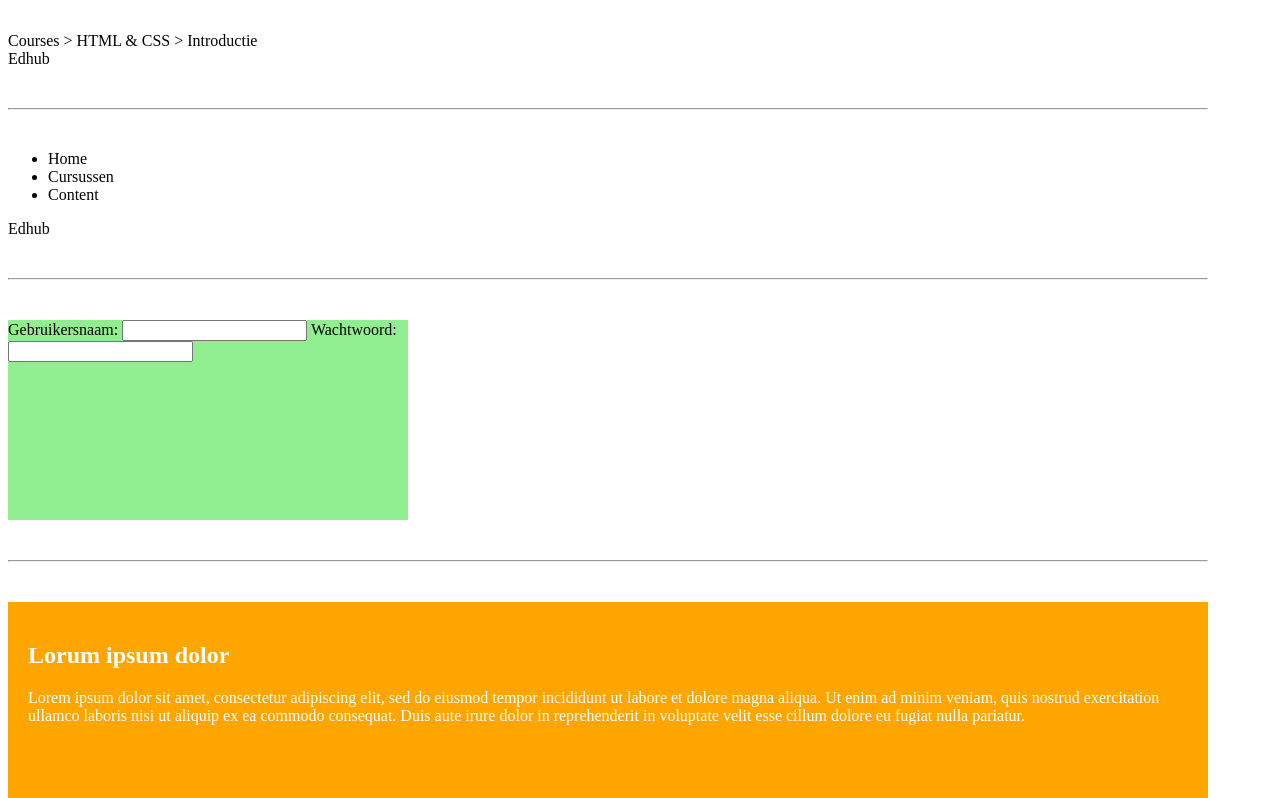
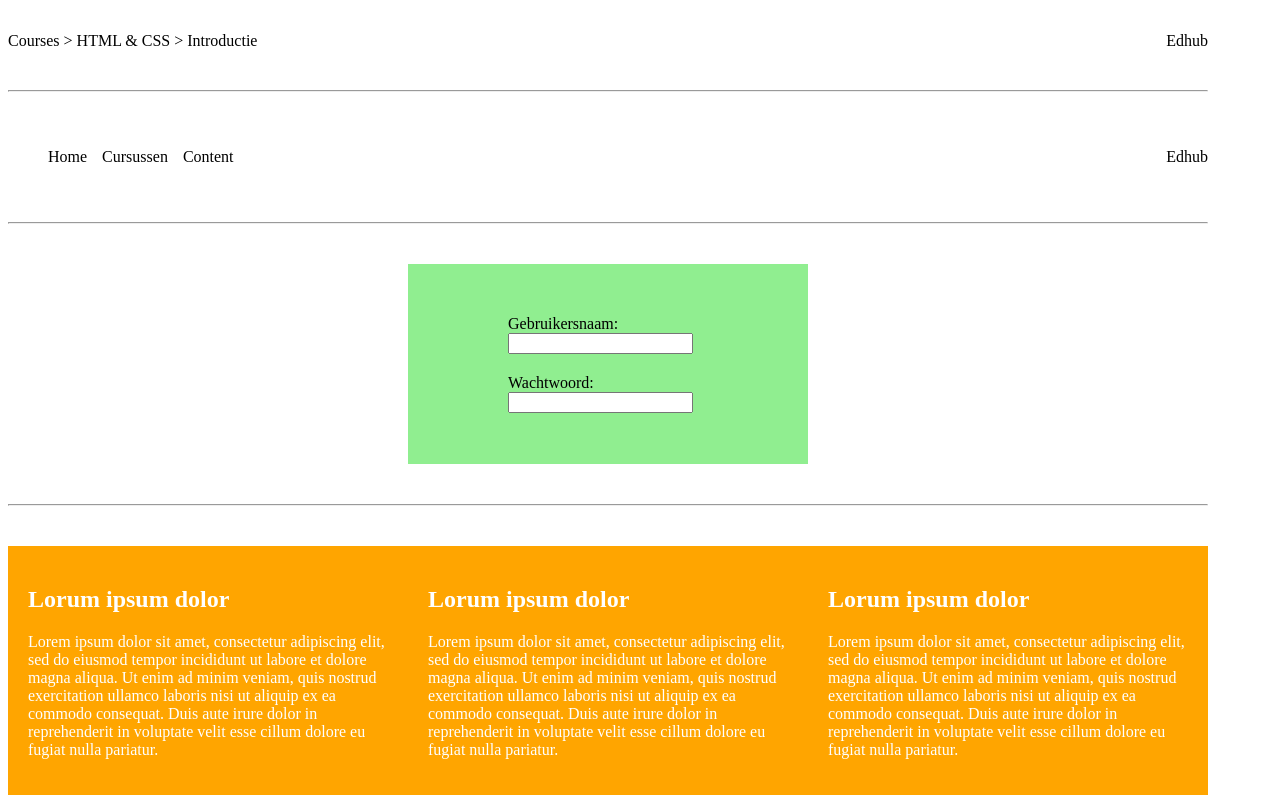
Before and after one commit to Ruttieetor/Opdr2FE, a plain HTML site: page opdracht-2/index.html in a window 1280 px wide. Shown: the part 440-1238 px from the top of the page. Drawn offline with Linux system fonts and the light colour scheme.

Commit message:
opdr 2 af

```diff
--- a/opdracht-1/styles.css
+++ b/opdracht-1/styles.css
@@ -19,7 +19,7 @@ body {
 i 29%, 52%) */
 
 .places-to-visit>ul{
-    color:rgb(0%, 29%, 52%);
+    color:hsl(110,29%,52%);
 }
 
 /* 1.3 Geef de 'span' tag in de footer een beschrijvende class name en maak de lettergrootte kleiner  */
@@ -32,24 +32,36 @@ span{
 A:link{
     color:hsl(359, 79%, 56%);
     text-decoration: none;
-
 }
-
 A:hover {
     color: green;
 }
 
 
 /* 1.5 Maak een hover- en visited stijl voor alle links in 'main'. */
-
+main A:hover{
+    color:blue;
+    background-color: powderblue;
+}
+main A:visited{
+    color: mediumpurple;
+    background-color: purple;
+}
 
 
 /* Verander de achtergrond van de SignUp button. Tip: https://developer.mozilla.org/en-US/docs/Web/CSS/Attribute_selectors  */
-
-
+input[type="submit"] {
+    background: lightgreen;
+}
 
 /* Geef het tekst-veld een blauwe rand wanneer hij in focus is */
 
-
+input[type="text"]:focus{
+    border-color: blue;
+}
 
 /* Target alle heading tags op de pagina en zet hun font-family op 'Noto Sans JP', sans-serif */
+
+h1,h2,h3{
+    font-family: "Noto Sans JP", sans-serif;
+}
--- a/opdracht-2/index.html
+++ b/opdracht-2/index.html
@@ -40,7 +40,7 @@
     <hr />
 
     <!--    OPDRACHT 2.4    -->
-    <div>
+    <div class="four">
         <form>
             <label for="username">
                 Gebruikersnaam:
--- a/opdracht-2/styles.css
+++ b/opdracht-2/styles.css
@@ -3,3 +3,73 @@
 ========================================================= */
 
 /* Schrijf hier  jouw CSS! */
+
+/*2.1*/
+.one{
+    display: flex;
+    flex-wrap: wrap;
+    flex-direction: column;
+    justify-content: flex-end;
+
+}
+/*2.2*/
+.two{
+    display: flex;
+    flex-wrap: wrap;
+    flex-direction: row;
+    justify-content: space-between;
+}
+
+/*2.3*/
+
+.three{
+    display: flex;
+    flex-wrap: wrap;
+    flex-direction: row;
+    justify-content: space-between;
+    align-items: baseline;
+}
+
+.three > ul{
+    display: flex;
+    flex-wrap: wrap;
+    flex-direction: row;
+    row-gap: 0px;
+    column-gap: 15px;
+    list-style-type: none;
+
+}
+
+/*2.4*/
+
+.four{
+    display: flex;
+    justify-content: center;
+}
+.four > form{
+
+    display: flex;
+    flex-wrap: nowrap;
+    flex-direction: column;
+    align-items: center;
+    justify-content: center;
+
+}
+
+/*2.5*/
+
+.five{
+    display: flex;
+    flex-wrap: wrap;
+    flex-direction: row;
+
+
+
+}
+
+.five > article{
+    flex-grow: 1;
+    flex-shrink: 0;
+    flex-basis: 360px;
+
+}
```
